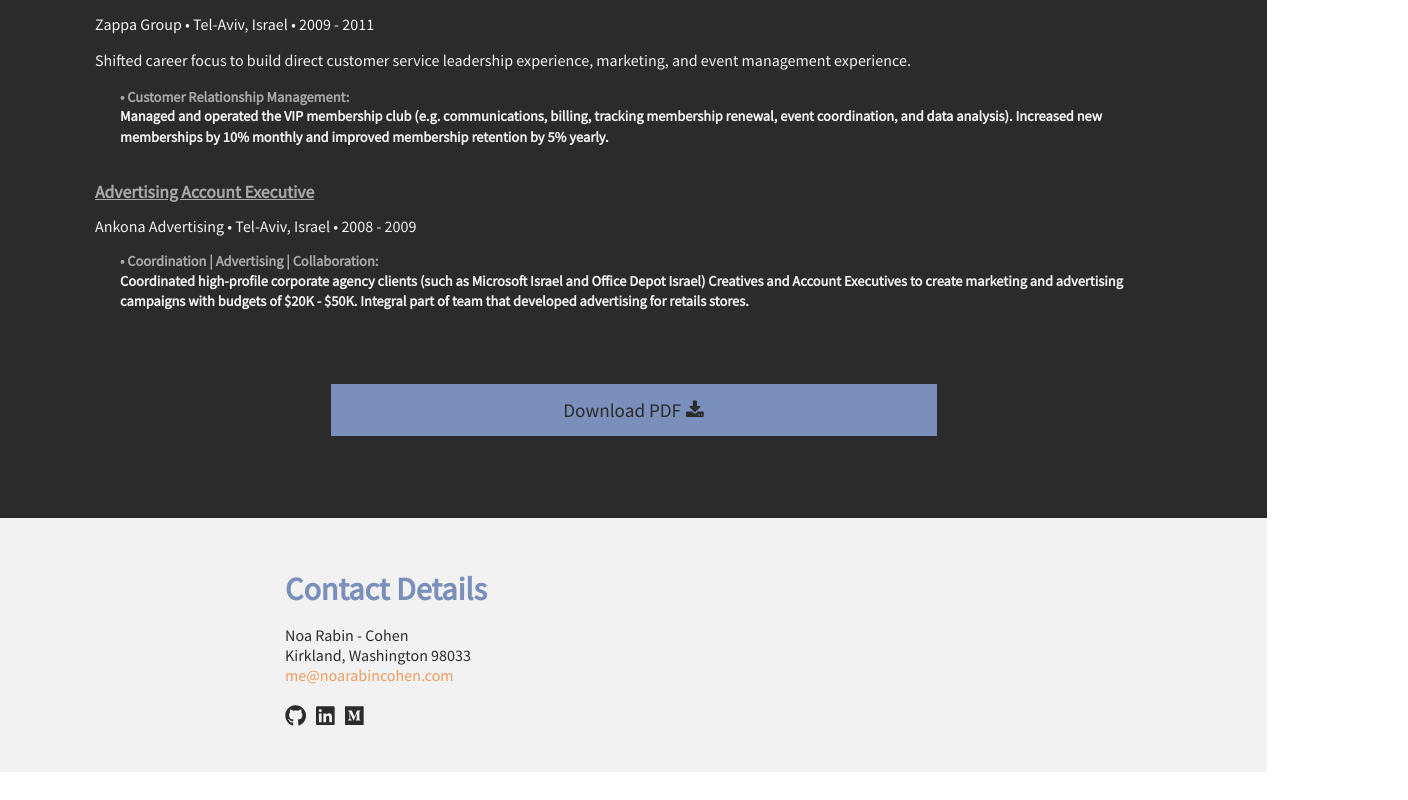
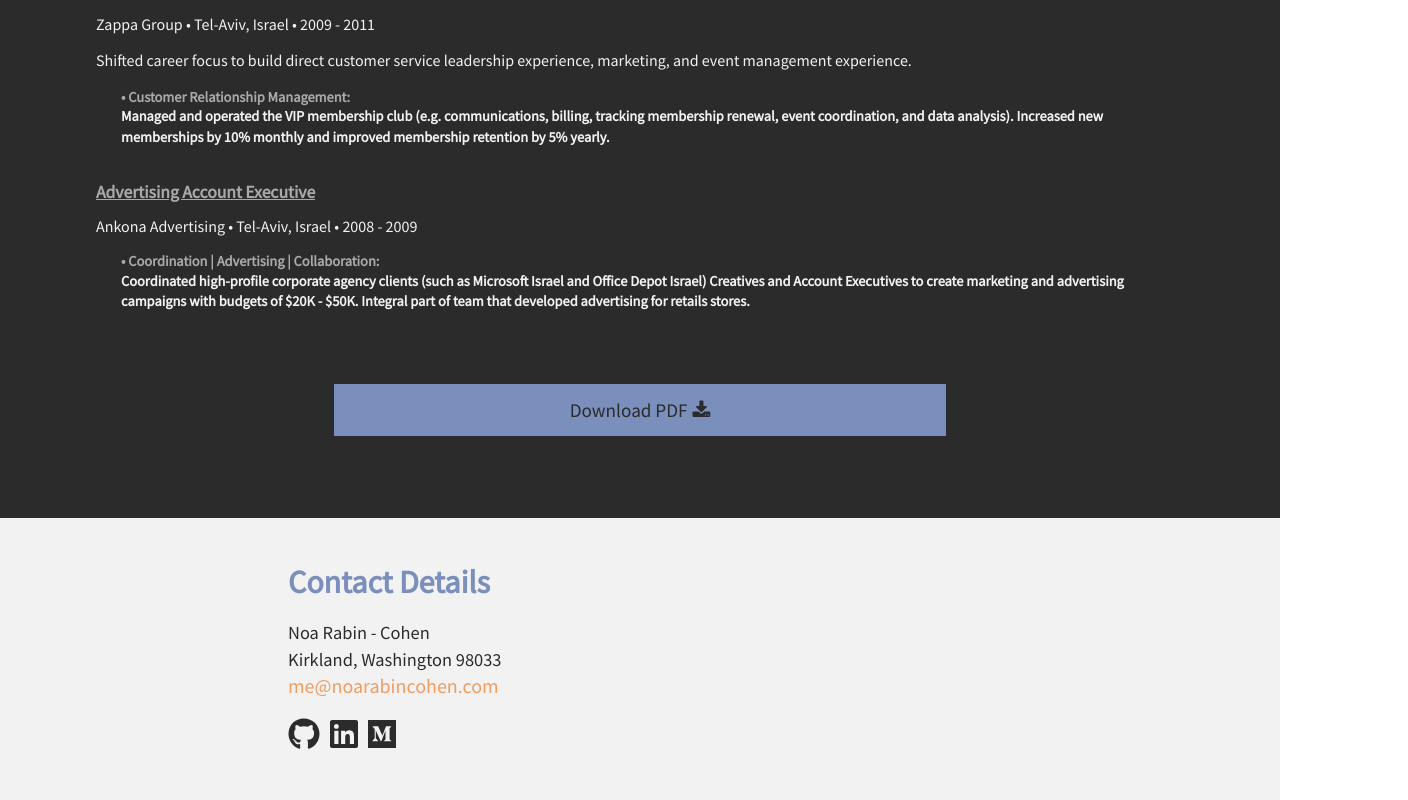
Before and after one commit to cohenoa33/portfolio, a React (Create React App) app: page /#/ in a window 1280 px wide. Shown: the part 5155-5955 px from the top of the page, 1408 px wide, since content can reach past the window. Before the commit the page ends 5927 px from the top, so only its background shows below. Built offline with nearby package versions, Linux system fonts and the light colour scheme.

Commit message:
update css before deploy

```diff
--- a/src/App.css
+++ b/src/App.css
@@ -280,6 +280,19 @@ i {
 }
 .contact-social {
   margin-top: 20px;
+  font-size: 20px;
+}
+a.contact-social {
+  margin-top: 20px;
+  font-size: 50px;
+}
+.details {
+  font-size: 1.15rem;
+  line-height: 1.5rem;
+}
+
+a.details {
+  font-size: 1.25rem;
 }
 
 #navbar {
@@ -308,14 +321,14 @@ i {
 @media only screen and (max-width: 760px),
   (min-device-width: 768px) and (max-device-width: 1024px) {
   .App {
-    width: 110%;
+    width: 100%;
   }
   #about,
   #resume,
   #projects,
   #contact,
   #home {
-    width: 90%;
+    /* width: 90%; */
     height: auto;
   }
 
@@ -363,6 +376,7 @@ i {
     margin-bottom: 50px;
     grid-template-columns: 30% 70%;
   }
+  #contact h2,
   #about h2 {
     margin: 20px 0;
     color: #7a8fbc;
@@ -379,6 +393,12 @@ i {
     padding-top: -15px;
     width: 80%;
   }
+  .contact-details {
+    padding-top: 0;
+    line-height: 1.25rem;
+    font-size: 2em;
+  }
+
   .experience {
     width: 85%;
   }
--- a/src/components/Contact.js
+++ b/src/components/Contact.js
@@ -6,17 +6,19 @@ const Contact = ({ section }) => {
     <div className="contact">
       <h2>Contact Details</h2>
       <div className="contact-details">
-        <span>Noa Rabin - Cohen</span>
+        <span className="details">Noa Rabin - Cohen</span>
         <br />
-        <span>Kirkland, Washington 98033</span>
+        <span className="details"> Kirkland, Washington 98033</span>
         <br />
         <span>
           {" "}
-          <a href="mailto: me@noarabincohen.com">me@noarabincohen.com</a>
+          <a href="mailto: me@noarabincohen.com" className="details">
+            me@noarabincohen.com
+          </a>
         </span>
         <br />
         <p className="contact-social">
-          <Social className="social-link" size="lg" color="#2b2b2b" />
+          <Social className="social-link" size="2x" color="#2b2b2b" />
         </p>
       </div>
     </div>
```
Also changed, not shown: 1 other file (tests, documents, lock files or other folders).
